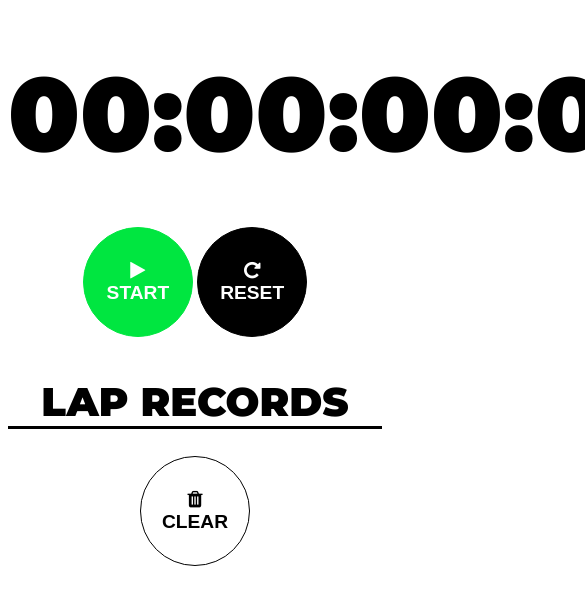
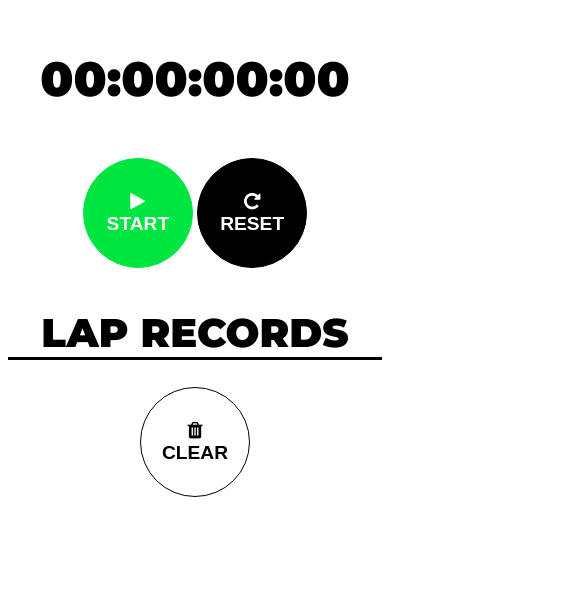
Before and after one commit to WEJAPA-J5-STOPWATCH-APP/STOPWATCH-PROJECT, a plain HTML site: page index.html in a window 390 px wide. Shown: the top 604 px of the page, 585 px wide, since content can reach past the window. Drawn offline with Linux system fonts and the light colour scheme.

Commit message:
responsiveness

```diff
--- a/css/main.css
+++ b/css/main.css
@@ -80,3 +80,11 @@ animation-duration: 0.7s;
     outline: none;
     cursor: pointer;
 }
+
+
+@media (max-width: 1028px) {
+    #display {
+        text-align: center;
+        font-size: 3.0rem;
+    }
+}
```
